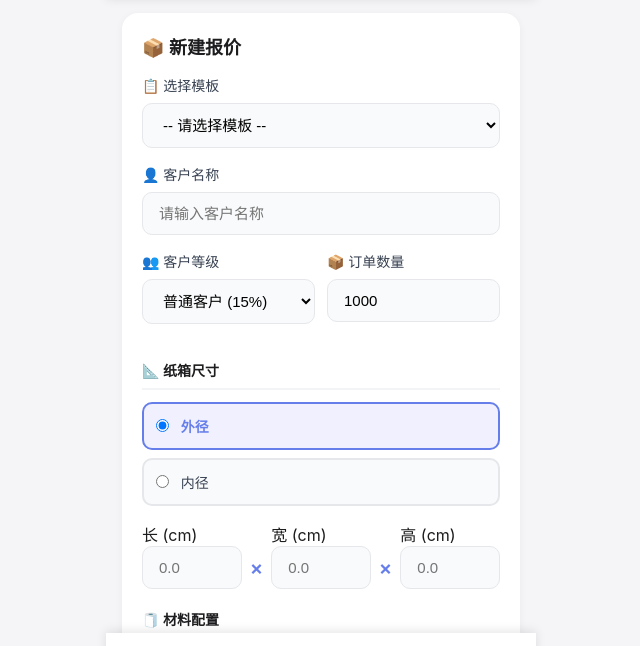
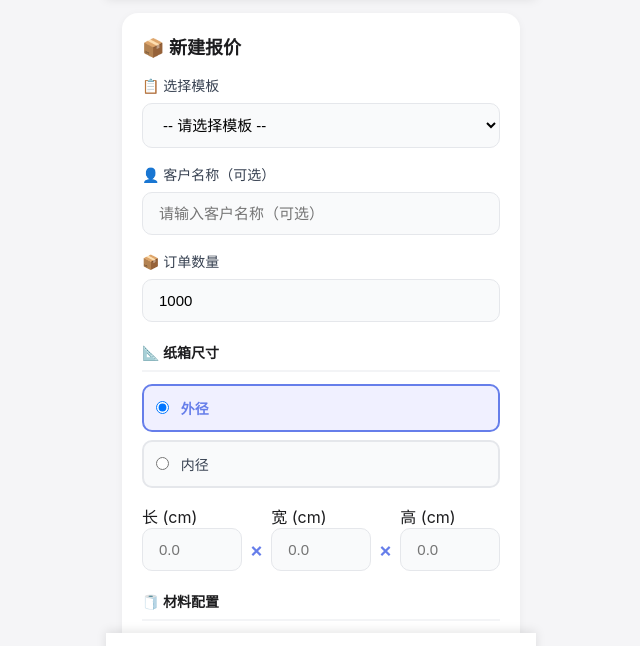
Before and after one commit to 2D-Lijiang/quotingNormal, a plain HTML site: page index.html in a window 1280 px wide. Shown: the part 75-721 px from the top of the page, without its empty margins (319-959 px from the left). Drawn offline with Linux system fonts and the light colour scheme.

Commit message:
feat: 纸箱报价系统开发完成
Co-authored-by: traeagent <traeagent@users.noreply.github.com>

```diff
--- a/index.html
+++ b/index.html
@@ -35,23 +35,13 @@
 
                     <!-- 客户信息 -->
                     <div class="form-group">
-                        <label>👤 客户名称</label>
-                        <input type="text" id="customerName" class="form-control" placeholder="请输入客户名称">
+                        <label>👤 客户名称（可选）</label>
+                        <input type="text" id="customerName" class="form-control" placeholder="请输入客户名称（可选）">
                     </div>
 
-                    <div class="form-row">
-                        <div class="form-group">
-                            <label>👥 客户等级</label>
-                            <select id="customerLevel" class="form-control">
-                                <option value="normal">普通客户 (15%)</option>
-                                <option value="long-term">长期客户 (10%)</option>
-                                <option value="vip">大客户 (8%)</option>
-                            </select>
-                        </div>
-                        <div class="form-group">
-                            <label>📦 订单数量</label>
-                            <input type="number" id="orderQuantity" class="form-control" value="1000" min="1">
-                        </div>
+                    <div class="form-group">
+                        <label>📦 订单数量</label>
+                        <input type="number" id="orderQuantity" class="form-control" value="1000" min="1">
                     </div>
 
                     <!-- 纸箱尺寸 -->
```
